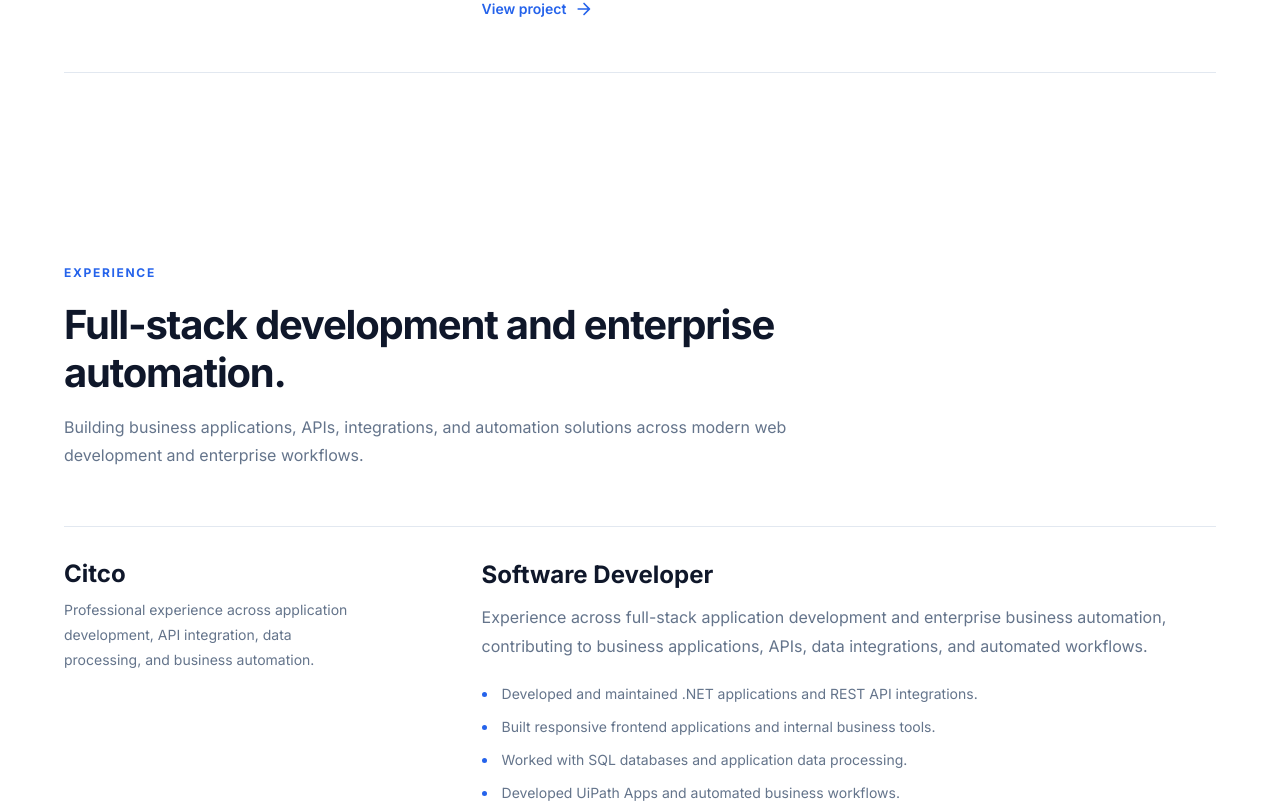
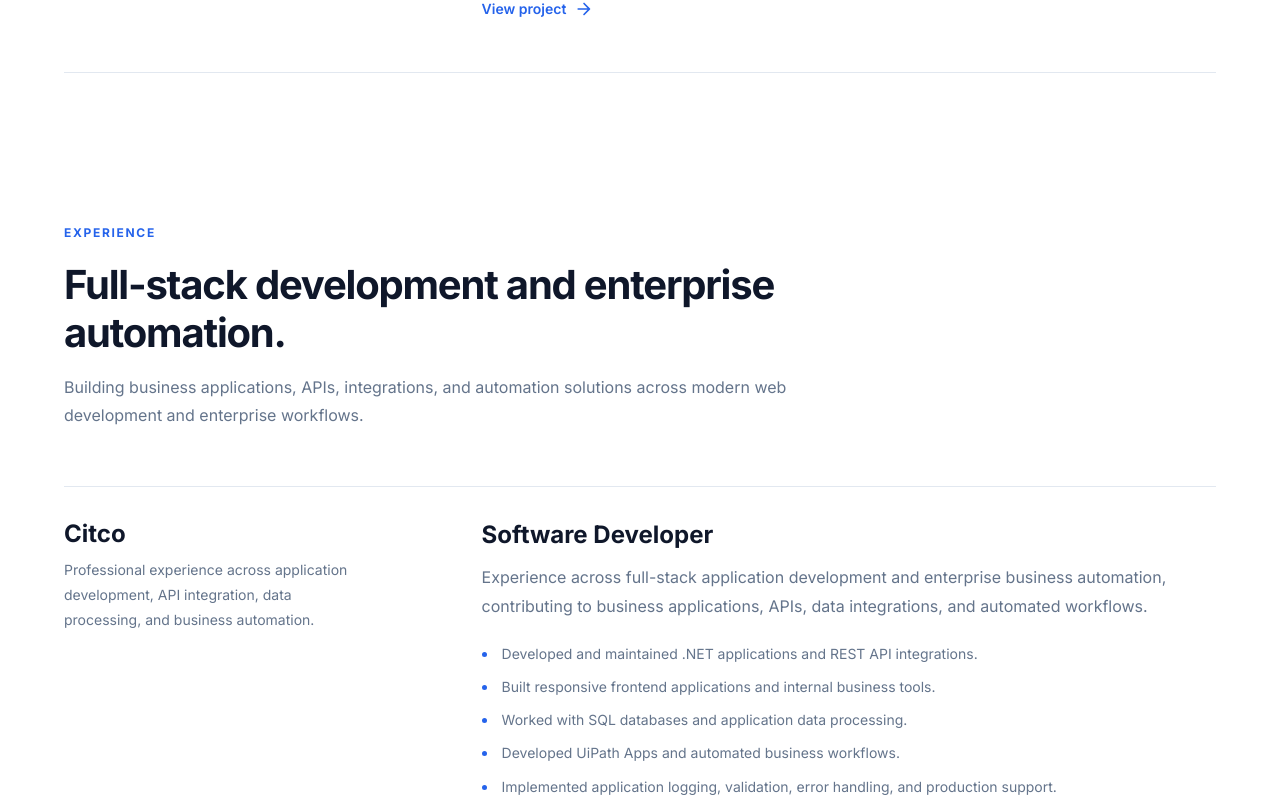
Before and after one commit to mickolapuz/My-Portfolio, a React app: page / in a window 1280 px wide. Shown: the part 3051-3860 px from the top of the page. Built offline with nearby package versions, Linux system fonts and the light colour scheme; the HTML template or start-up script is replaced by a standard one.

Commit message:
Reduce spacing between portfolio sections

```diff
--- a/src/sections/ExperienceSection.tsx
+++ b/src/sections/ExperienceSection.tsx
@@ -9,7 +9,7 @@ const ExperienceSection = () => {
       component="section"
       id="experience"
       aria-labelledby="experience-title"
-      sx={{ py: { xs: 10, md: 14 }, bgcolor: "background.paper" }}
+      sx={{ py: { xs: 8, md: 9 }, bgcolor: "background.paper" }}
     >
       <Container maxWidth="lg">
         <Box sx={{ mb: { xs: 5, md: 7 }, maxWidth: 760 }}>
```
